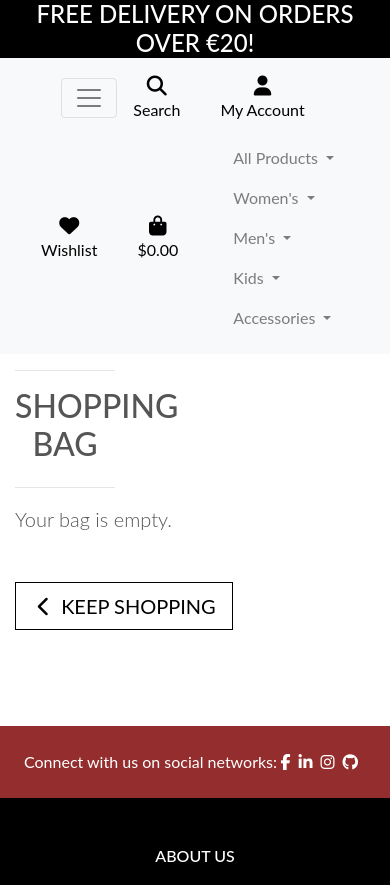
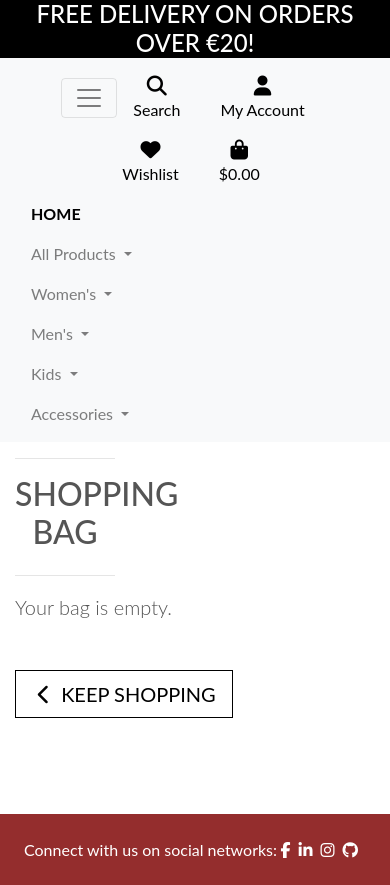
Before and after one commit to ciarangriffin93/KicksOnFire, a Django app: page /bag/ in a window 390 px wide, after a click that opens the changed part. Shown: the top 885 px of the page. Run offline with Django 3.2, Linux system fonts and the light colour scheme; some libraries are stand-ins or nearby versions.

Commit message:
fix navbar in main_nav.html

```diff
--- a/kicksonfire/settings.py
+++ b/kicksonfire/settings.py
@@ -29,7 +29,7 @@ SECRET_KEY = os.environ.get("SECRET_KEY")
 # SECURITY WARNING: don't run with debug turned on in production!
 DEBUG = True
 
-ALLOWED_HOSTS = ['8000-ciarangriff-kicksonfire-p8oj9c6uv3l.ws.codeinstitute-ide.net' ,'.herokuapp.com']
+ALLOWED_HOSTS = ['8000-ciarangriff-kicksonfire-ymb4usobx18.ws.codeinstitute-ide.net' ,'.herokuapp.com']
 
 CSRF_TRUSTED_ORIGINS = [
     'https://8000-ciarangriff-kicksonfire-p8oj9c6uv3l.ws.codeinstitute-ide.net'
--- a/templates/includes/main-nav.html
+++ b/templates/includes/main-nav.html
@@ -1,7 +1,10 @@
-<nav class="navbar navbar-expand-lg navbar-light bg-light">
-
-        <div class="collapse navbar-collapse" id="main-nav">
+ <div class="collapse navbar-collapse" id="main-nav">
             <ul class="navbar-nav mx-auto"> <!-- This will center the nav items -->
+                <li class="nav-item d-block d-lg-none">
+                    <a class="logo-font font-weight-bold nav-link text-black mr-5" href="{% url 'home' %}" id="home-link">
+                        Home
+                    </a>
+                </li>
                 <li class="nav-item dropdown">
                     <a class="nav-link dropdown-toggle" href="#" id="all-products-link" data-toggle="dropdown" aria-haspopup="true" aria-expanded="false">
                         All Products
@@ -56,4 +59,3 @@
             </ul>
         </div>
     </div>
-</nav>
```
